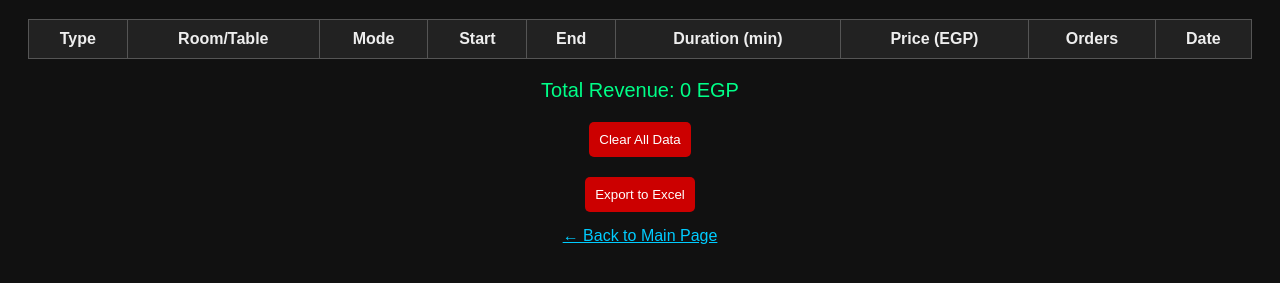
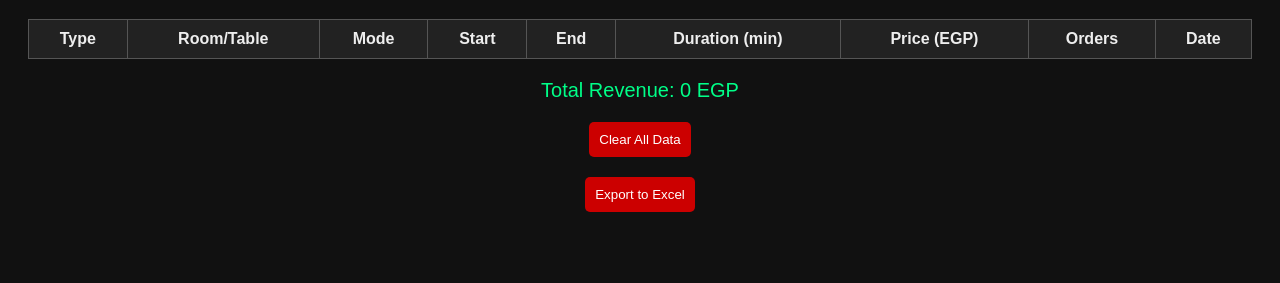
Before and after one commit to waledyasser27/my-site, a plain HTML site: page report.html in a window 1280 px wide. Shown: the part 89-372 px from the top of the page. Drawn offline with Linux system fonts and the light colour scheme.

Commit message:
Update report.html

```diff
--- a/report.html
+++ b/report.html
@@ -90,7 +90,6 @@
     <button onclick="clearHistory()">Clear All Data</button>
     <button onclick="exportToExcel()">Export to Excel</button>
 
-    <a href="index.html">← Back to Main Page</a>
 
     <script>
         function parseOrderPrice(orderStr) {
```
